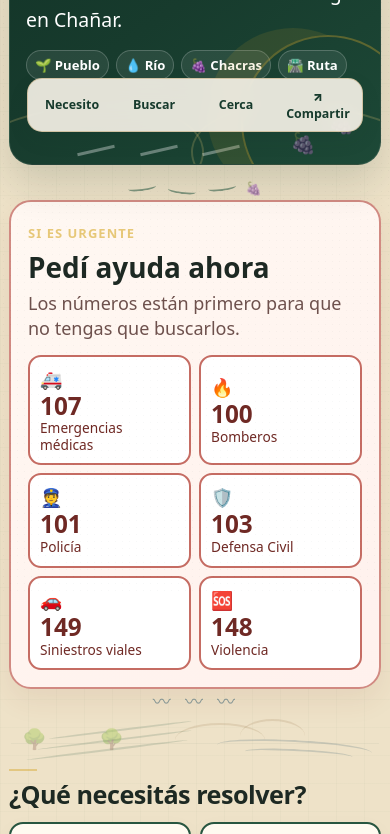
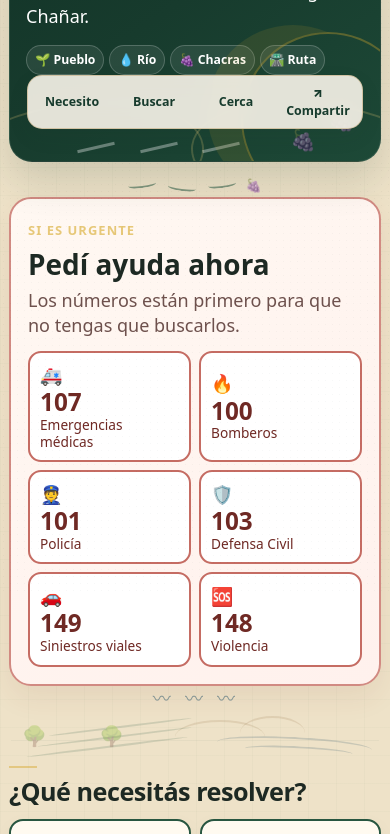
Before and after one commit to eliasmartinezcultural-glitch/chanar-hub, a plain HTML site: page index.html in a window 390 px wide. Shown: the part 253-1087 px from the top of the page. Drawn offline with Linux system fonts and the light colour scheme.

Commit message:
Ajustes estéticos finales para consolidación móvil

```diff
--- a/style.css
+++ b/style.css
@@ -107,3 +107,16 @@ body.is-offline .offline-bar{display:block}
  .card{padding:14px;border-radius:15px}
 }
 @media(prefers-reduced-motion:reduce){*{scroll-behavior:auto!important;transition:none!important}.card:hover,.actions button:hover{transform:none}}
+
+
+/* CONSOLIDACIÓN FINAL · ajustes ópticos mínimos */
+@media(max-width:620px){
+  .hero p{font-size:1rem}
+  .local-strip{gap:5px}
+  .local-strip span{font-size:.68rem}
+  .mobile-nav{margin-top:0}
+}
+@media(max-width:380px){
+  .mobile-nav{grid-template-columns:repeat(4,1fr);gap:3px;padding:5px}
+  .mobile-nav a,.mobile-nav button{font-size:.64rem;min-height:38px}
+}
```
